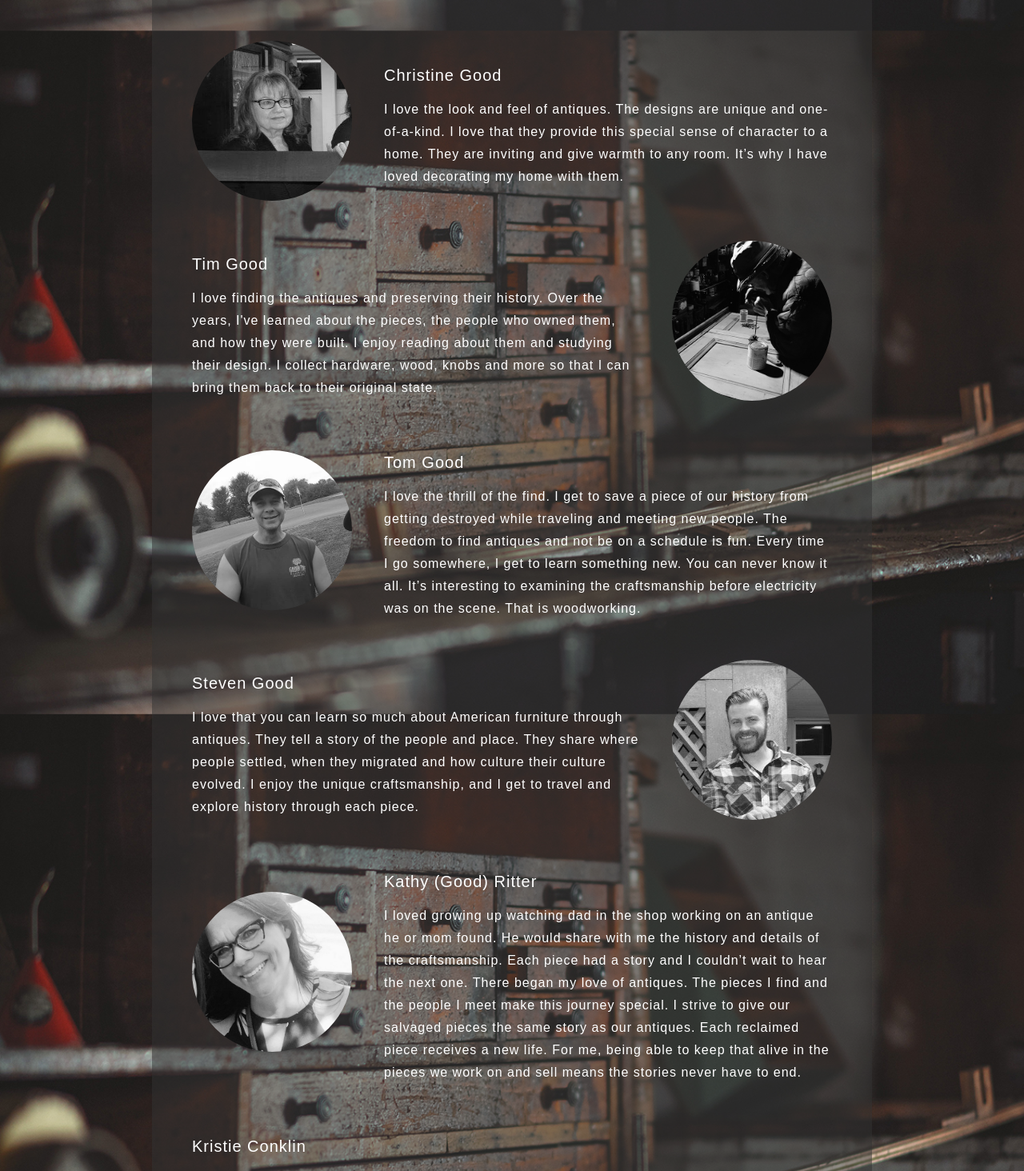
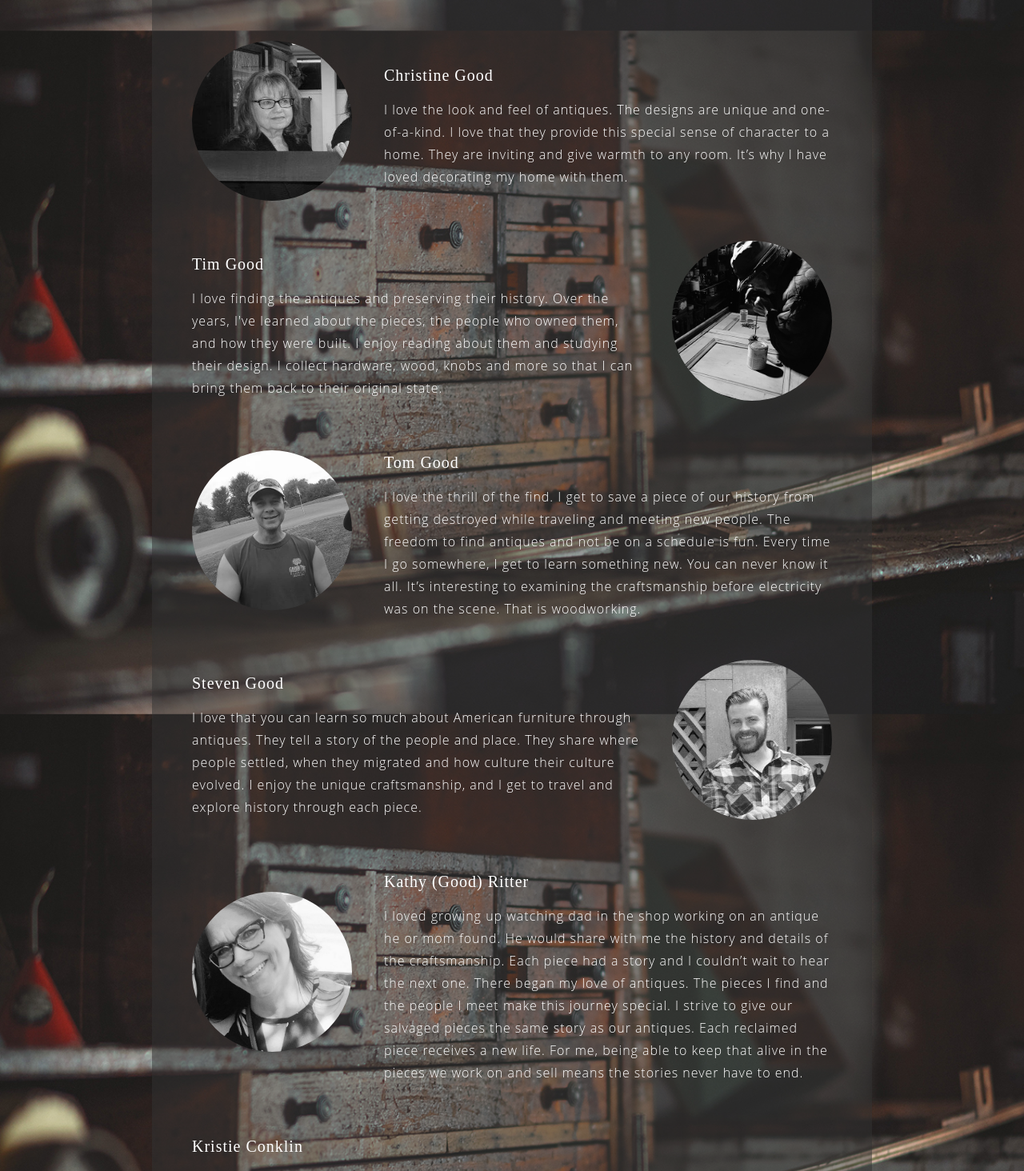
Before and after one commit to amcon/goods_antiques_full, a React app: page /about in a window 1280 px wide. Shown: the part 906-2370 px from the top of the page at 80% size. Built offline with nearby package versions, Linux system fonts and the light colour scheme; no server answers; the HTML template or start-up script is replaced by a standard one; what google-maps-react would draw is missing.

Commit message:
serif headers meet the family

```diff
--- a/src/components/App/Main/About/About.css
+++ b/src/components/App/Main/About/About.css
@@ -25,10 +25,6 @@
   font-size: 2.5em;
   margin-top: 0;
   font-weight: lighter;
-}
-
-.about-text p, .about-text h2 {
-  font-family: arial;
 }
 
 .about-text p {
--- a/src/components/App/Main/About/About.jsx
+++ b/src/components/App/Main/About/About.jsx
@@ -40,7 +40,7 @@ const About = () => (
         <div className="family-member">
           <div className="family-photo" id="christine"></div>
           <div className="family-text">
-            <h2>Christine Good</h2>
+            <h2 className="serif">Christine Good</h2>
             <p>I love the look and feel of antiques. The designs are unique
             and one-of-a-kind. I love that they provide this special sense
             of character to a home. They are inviting and give warmth to any
@@ -50,7 +50,7 @@ const About = () => (
         </div>
         <div className="family-member">
           <div className="family-text">
-            <h2>Tim Good</h2>
+            <h2 className="serif">Tim Good</h2>
             <p>I love finding the antiques and preserving their history.
             Over the years, I've learned about the pieces, the people who
             owned them, and how they were built. I enjoy reading about
@@ -63,7 +63,7 @@ const About = () => (
         <div className="family-member">
           <div className="family-photo" id="tom"></div>
           <div className="family-text">
-            <h2>Tom Good</h2>
+            <h2 className="serif">Tom Good</h2>
             <p>I love the thrill of the find. I get to save a piece of
             our history from getting destroyed while traveling and meeting
             new people. The freedom to find antiques and not be on a
@@ -75,7 +75,7 @@ const About = () => (
         </div>
         <div className="family-member">
           <div className="family-text">
-            <h2>Steven Good</h2>
+            <h2 className="serif">Steven Good</h2>
             <p>I love that you can learn so much about American furniture
             through antiques. They tell a story of the people and place.
             They share where people settled, when they migrated and how
@@ -88,7 +88,7 @@ const About = () => (
         <div className="family-member">
           <div className="family-photo" id="kathy"></div>
           <div className="family-text">
-            <h2>Kathy (Good) Ritter</h2>
+            <h2 className="serif">Kathy (Good) Ritter</h2>
             <p>I loved growing up watching dad in the shop working on an
             antique he or mom found. He would share with me the history
             and details of the craftsmanship. Each piece had a story and
@@ -103,7 +103,7 @@ const About = () => (
         </div>
         <div className="family-member">
           <div className="family-text">
-            <h2>Kristie Conklin</h2>
+            <h2 className="serif">Kristie Conklin</h2>
             <p>I love antiques because they tell a story, are made with
             quality, and were built for function. I found my very first
             antique with my uncle while digging holes in my grandparent's
```
